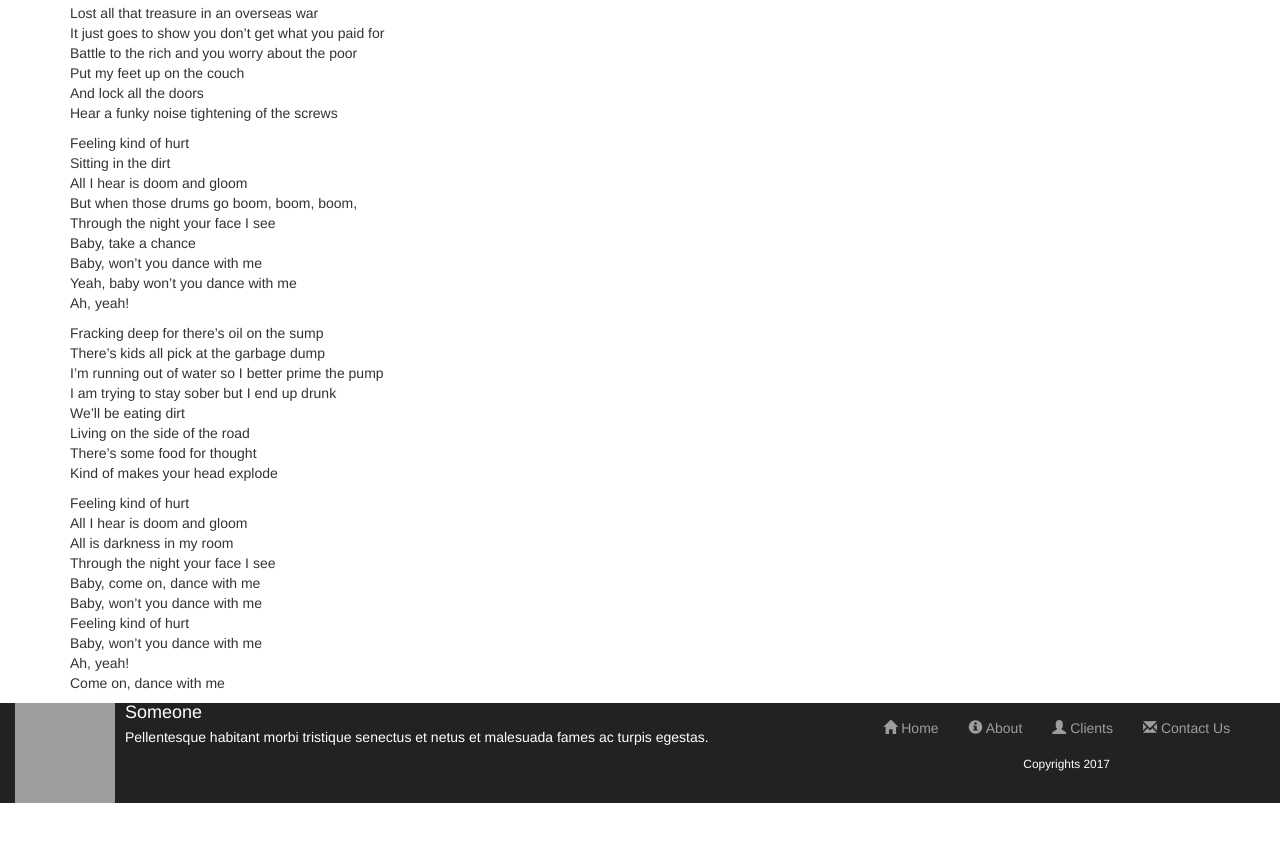
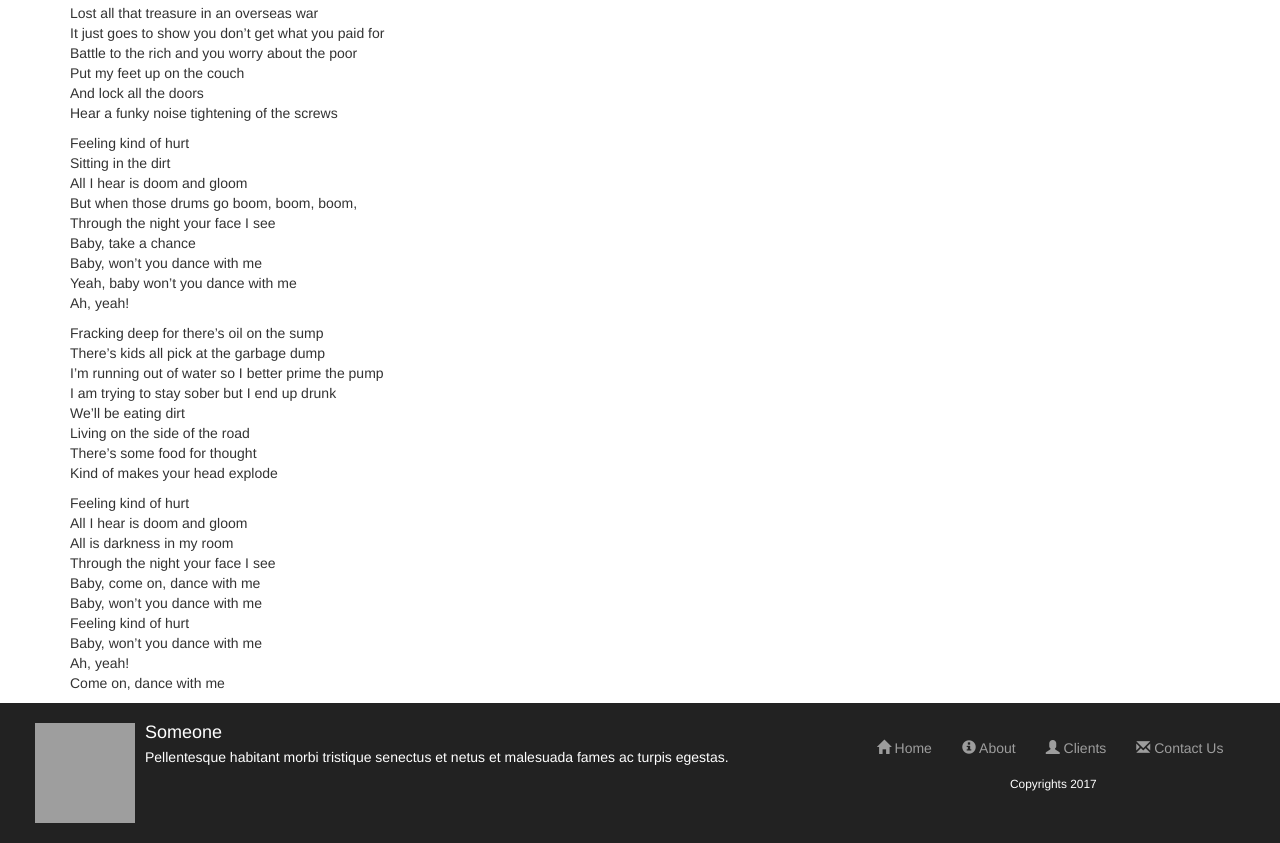
Before and after one commit to martinproxy0/Zadanie_7_5, a plain HTML site: page index.html in a window 1280 px wide. Shown: the part 497-1340 px from the top of the page. Before the commit the page ends 1300 px from the top, so only its background shows below. Drawn offline with nearby package versions, Linux system fonts and the light colour scheme; grey boxes are pictures that could not be loaded.

Commit message:
Add sass

```diff
--- /dev/null
+++ b/scss/style.scss
@@ -0,0 +1,9 @@
+body {
+    margin-top: 50px;
+}
+footer {
+    color: #fff;
+    .row {
+        padding: 20px;
+    }
+}
```
Also changed, not shown: style.css, 1 other file.
